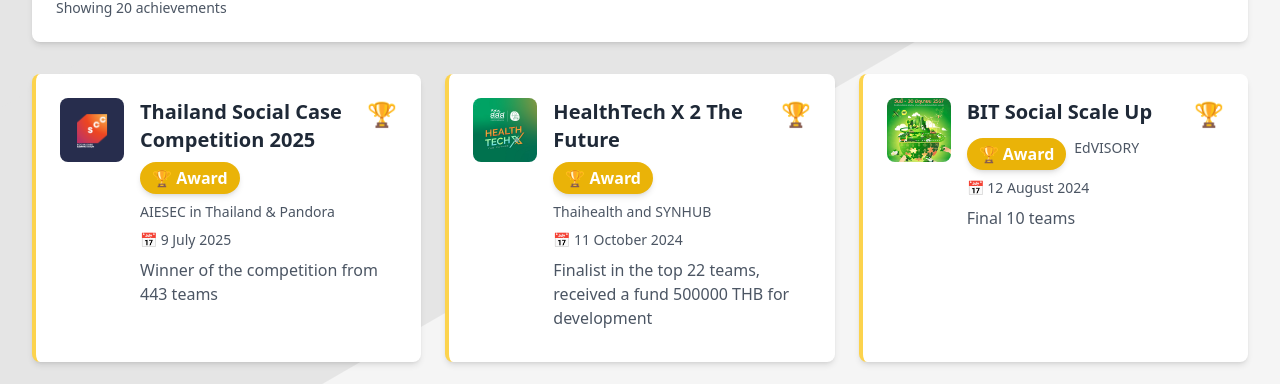
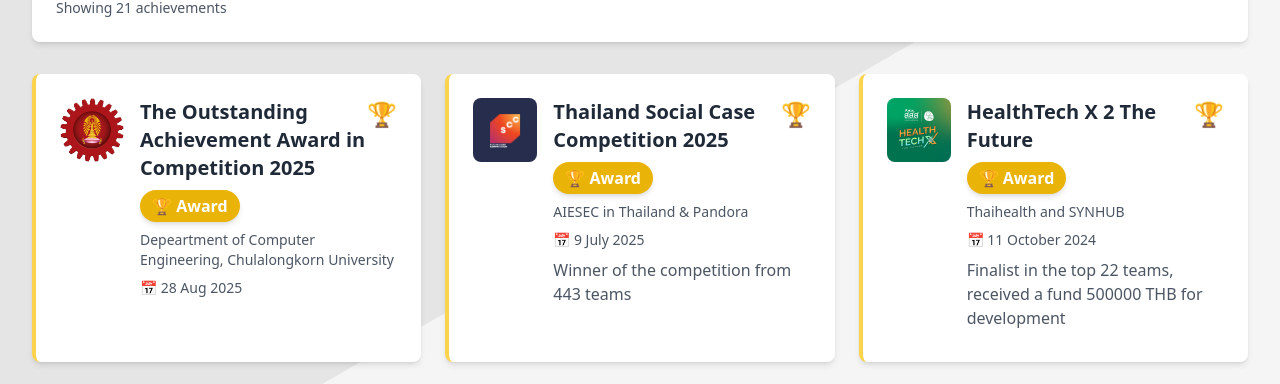
Before and after one commit to 5hyfilm/portfolio, a Next.js app: page /achievements in a window 1280 px wide. Shown: the part 338-722 px from the top of the page. Built offline with nearby package versions, Linux system fonts and the light colour scheme.

Commit message:
Update The Outstanding Achievement Award in Competition 2025

```diff
--- a/src/data/achievements.ts
+++ b/src/data/achievements.ts
@@ -295,6 +295,19 @@
     validUntil: "",
     link: "",
   },
+  {
+    id: 21,
+    title: "The Outstanding Achievement Award in Competition 2025",
+    category: "award",
+    date: "28 Aug 2025",
+    organization:
+      "Depeartment of Computer Engineering, Chulalongkorn University",
+    description: "",
+    thumbnailImage: "images/achievements/achievement21/achievement21_0.png",
+    images: ["images/achievements/achievement21/achievement21_1.jpg"],
+    validUntil: "",
+    link: "",
+  },
 ];
 
 // Export category constants
```
Also changed, not shown: public/images/achievements/achievement21/achievement21_0.png (added).
